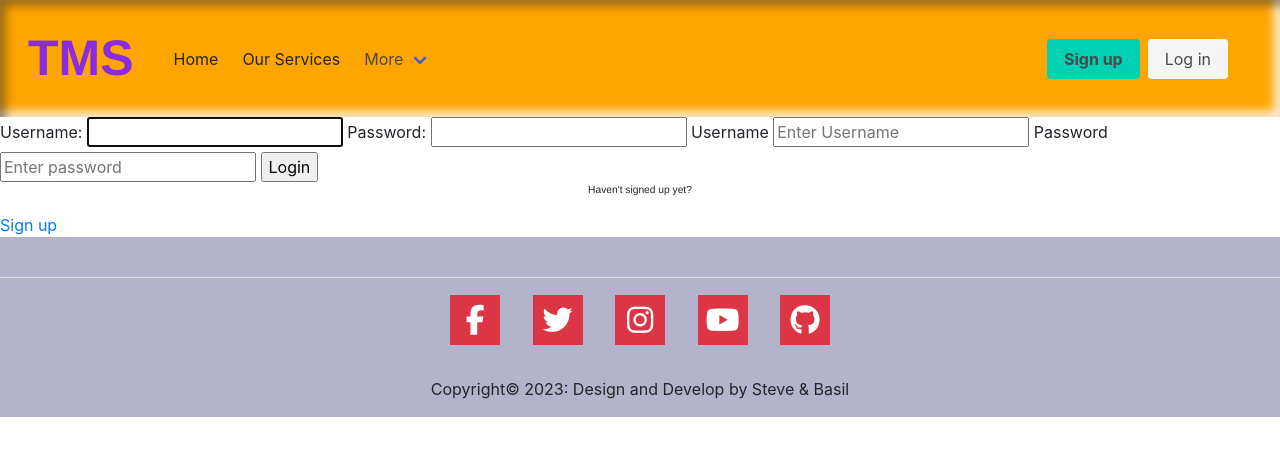
After one commit to kamworor/Transport-Booking-System, a Django app: page /login/ in a window 1280 px wide. The commit adds this page. Shown: the top 456 px of the page. Run offline with Django 4.2, Linux system fonts and the light colour scheme; some libraries are stand-ins or nearby versions.

Commit message:
added login page

```diff
--- a/base/urls.py
+++ b/base/urls.py
@@ -4,5 +4,6 @@ from . import views
 
 urlpatterns = [
     path('', views.home, name="home"),
+    path('login/', views.login_view, name='login'),
     # Add more URL patterns here
 ]
--- a/base/views.py
+++ b/base/views.py
@@ -1,6 +1,25 @@
-from django.shortcuts import render
-from django.http import HttpResponse
+from django.shortcuts import render, redirect
+from django.contrib import messages
+from django.contrib.auth import authenticate, login
+from django.contrib.auth.forms import AuthenticationForm
 
-# Create your views here.
+def login_view(request):
+    if request.method == 'POST':
+        form = AuthenticationForm(request, data=request.POST)
+        if form.is_valid():
+            username = form.cleaned_data.get('username')
+            password = form.cleaned_data.get('password')
+            user = authenticate(request, username=username, password=password)
+            if user is not None:
+                login(request, user)
+                return redirect('home')
+            else:
+                messages.error(request, 'Invalid username or password.')
+    else:
+        form = AuthenticationForm()
+
+    context = {'form': form}
+    return render(request, 'login.html', context)
+
 def home(request):
     return render(request,'home.html' )
--- a/static/style/main.css
+++ b/static/style/main.css
@@ -73,7 +73,7 @@ body {
 }
 
 #navigation {
-   position :fixed;
+
    margin: 0px;
    background-color: rgba(255, 165, 0, 1);
    box-shadow: inset 6px 6px 10px 0 rgba(49, 48, 48, 0.5), inset -6px -6px 10px 0 rgba(255, 255, 255, 0.829);
@@ -96,6 +96,7 @@ body {
 
 .navbar-item {
    margin: 0%;
+   width: auto;
 }
 
 .navbar-link {
--- a/templates/footer.html
+++ b/templates/footer.html
@@ -26,7 +26,7 @@
       <a href="https://www.instagram.com/codewithfaraz" title="Instagram"><i class="fa fa-instagram"></i></a>
     </li>
     <li class="list-inline-item">
-      <a href="https://www.youtube.com/@codewithfaraz" title="Youtube"><i class="fa fa-youtube"></i></a>
+      <a href="" title="Youtube"><i class="fa fa-youtube"></i></a>
     </li>
     <li class="list-inline-item">
       <a href="#." title="Github"><i class="fa fa-github"></i></a>
--- /dev/null
+++ b/templates/login.html
@@ -0,0 +1,43 @@
+{% extends 'main.html' %}
+{% block content %}
+
+
+{% if page == login %}
+
+<div>
+    <form method="POST" action="{% url 'login' %}">
+        {% csrf_token %}
+
+        {{form}}
+
+        <label for="">Username</label>
+        <input type="text" name="username" placeholder="Enter Username" >
+
+
+        <label for="">Password</label>
+        <input type="password" name="password" placeholder="Enter password" >
+
+        <input type="submit" value="Login" >
+    </form>
+    <p>Haven't signed up yet?</p>
+    <a href="{% url 'register' %}">Sign up</a>
+</div>
+{% else %}
+<div>
+    <form method="POST" action="{% url 'register' %}">
+        {% csrf_token %}
+        {{form.as_p}}
+
+        <input type="submit" value="Register" >
+
+    </form>
+    <p>Already signed up?</p>
+    <a href="{% url 'login' %}">Login</a>
+</div>
+
+{% endif %}
+
+
+
+
+{% endblock %}
--- a/templates/main.html
+++ b/templates/main.html
@@ -11,6 +11,7 @@
 </head>
 <body>
     {% include 'navbar.html' %}
+
     {% block content %}
 
 
--- a/templates/navbar.html
+++ b/templates/navbar.html
@@ -52,7 +52,7 @@
                         <a id="sign-up" class="button is-primary">
                             <strong>Sign up</strong>
                         </a>
-                        <a id="sign-up" class="button is-light">
+                        <a  href="{% url 'login' %}"id="sign-up" class="button is-light">
                             Log in
                         </a>
                     </div>
```
Also changed, not shown: db.sqlite3.
